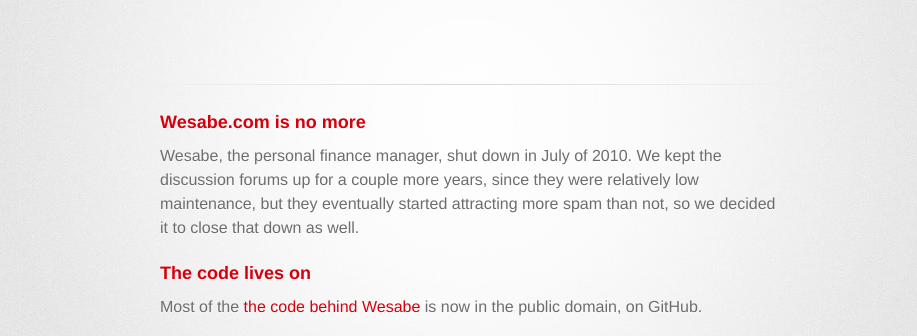
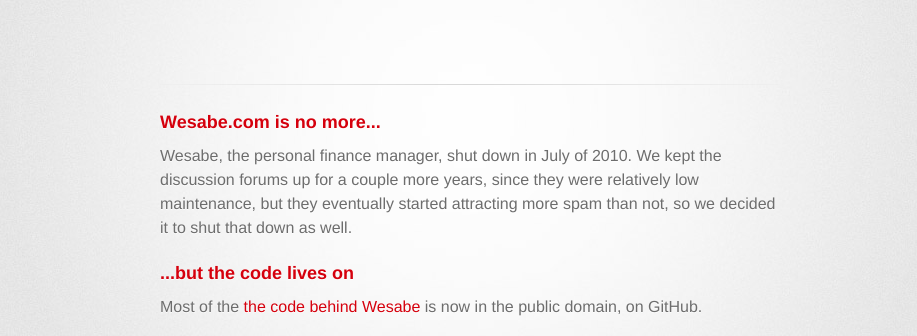
Before and after one commit to wesabe/wesabe.github.com, a plain HTML site: page index.html in a window 1280 px wide. Shown: the top 336 px of the page, without its empty margins (170-1087 px from the left). Drawn offline with Linux system fonts and the light colour scheme; a web font is replaced by a local one.

Commit message:
wording tweaks

```diff
--- a/index.html
+++ b/index.html
@@ -25,11 +25,11 @@
         <hr>
 
         <section id="main_content">
-          <h3>Wesabe.com is no more</h3>
+          <h3>Wesabe.com is no more...</h3>
 
-<p>Wesabe, the personal finance manager, shut down in July of 2010. We kept the discussion forums up for a couple more years, since they were relatively low maintenance, but they eventually started attracting more spam than not, so we decided it to close that down as well.</p>
+<p>Wesabe, the personal finance manager, shut down in July of 2010. We kept the discussion forums up for a couple more years, since they were relatively low maintenance, but they eventually started attracting more spam than not, so we decided it to shut that down as well.</p>
 
-<h3>The code lives on</h3>
+<h3>...but the code lives on</h3>
 
 <p>Most of the <a href="https://github.com/wesabe">the code behind Wesabe</a> is now in the public domain, on GitHub.</p>
 
```
